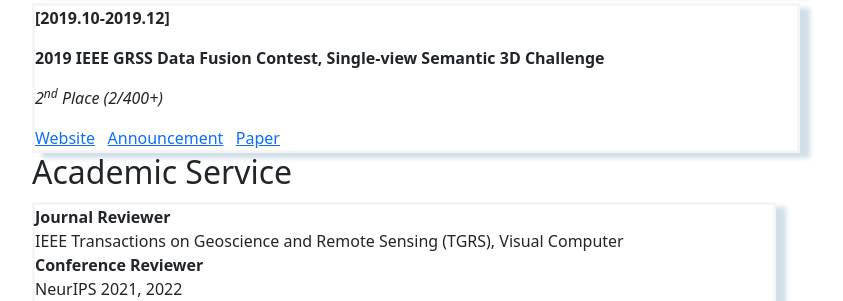
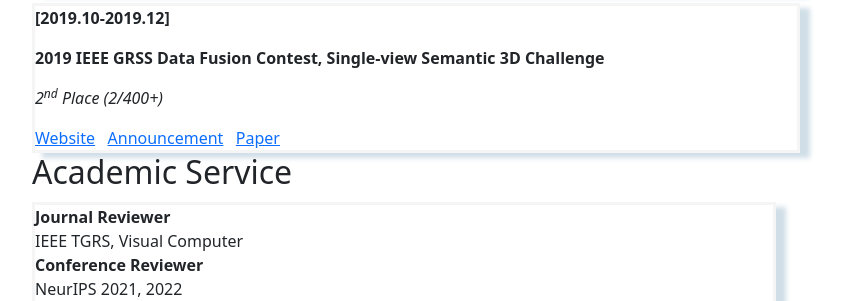
Before and after one commit to Junjue-Wang/homepage, a plain HTML site: page index.html in a window 1280 px wide. Shown: the part 2587-2888 px from the top of the page, without its empty margins (224-1067 px from the left). Drawn offline with nearby package versions, Linux system fonts and the light colour scheme; some icons are missing.

```diff
--- a/index.html
+++ b/index.html
@@ -250,7 +250,7 @@
         <h2>Academic Service</h2>
         <div class="article_content">
           <b>Journal Reviewer</b></br>
-          IEEE Transactions on Geoscience and Remote Sensing (TGRS), Visual Computer
+          IEEE TGRS, Visual Computer
           </br>
           <b>Conference Reviewer</b></br>
           NeurIPS 2021, 2022
```
